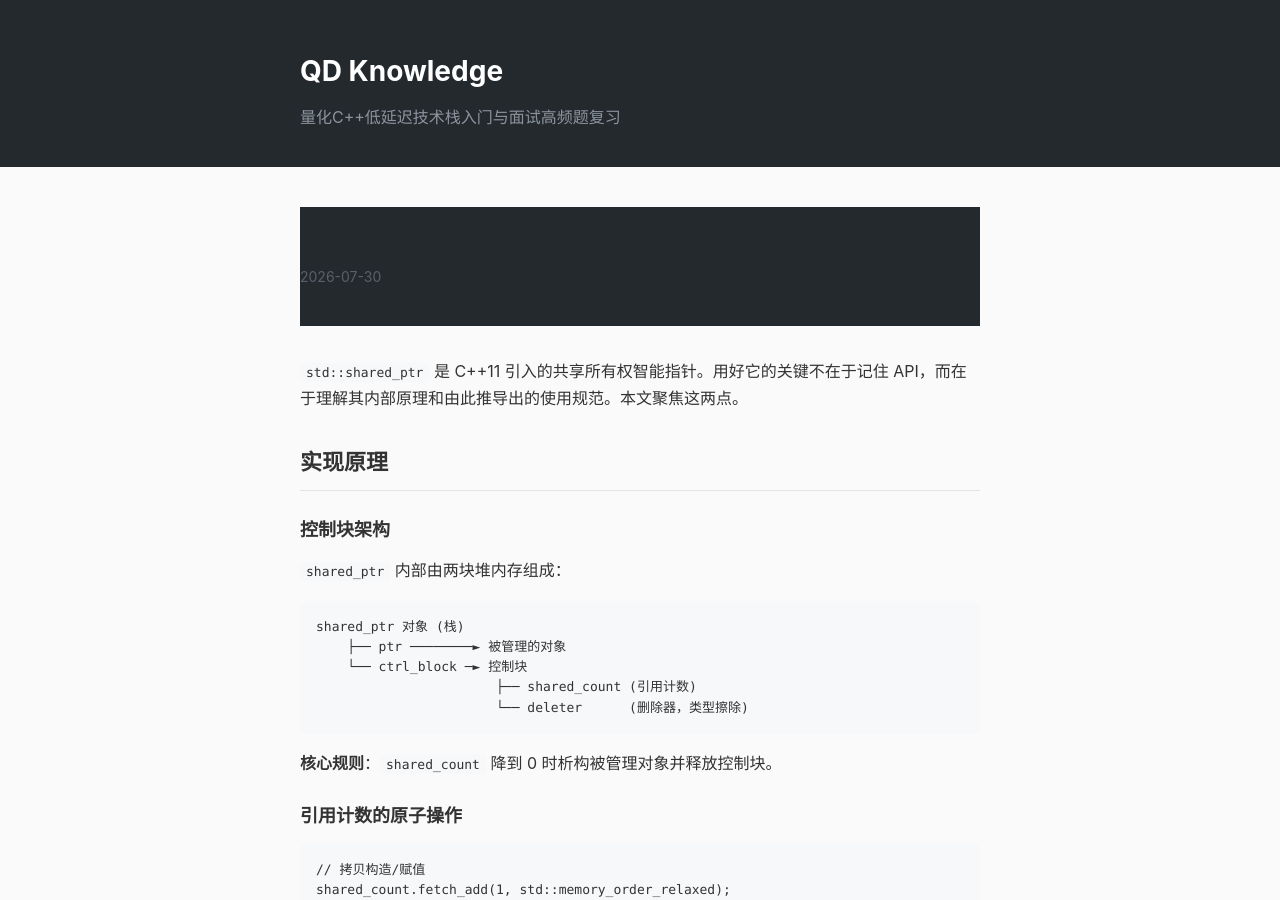
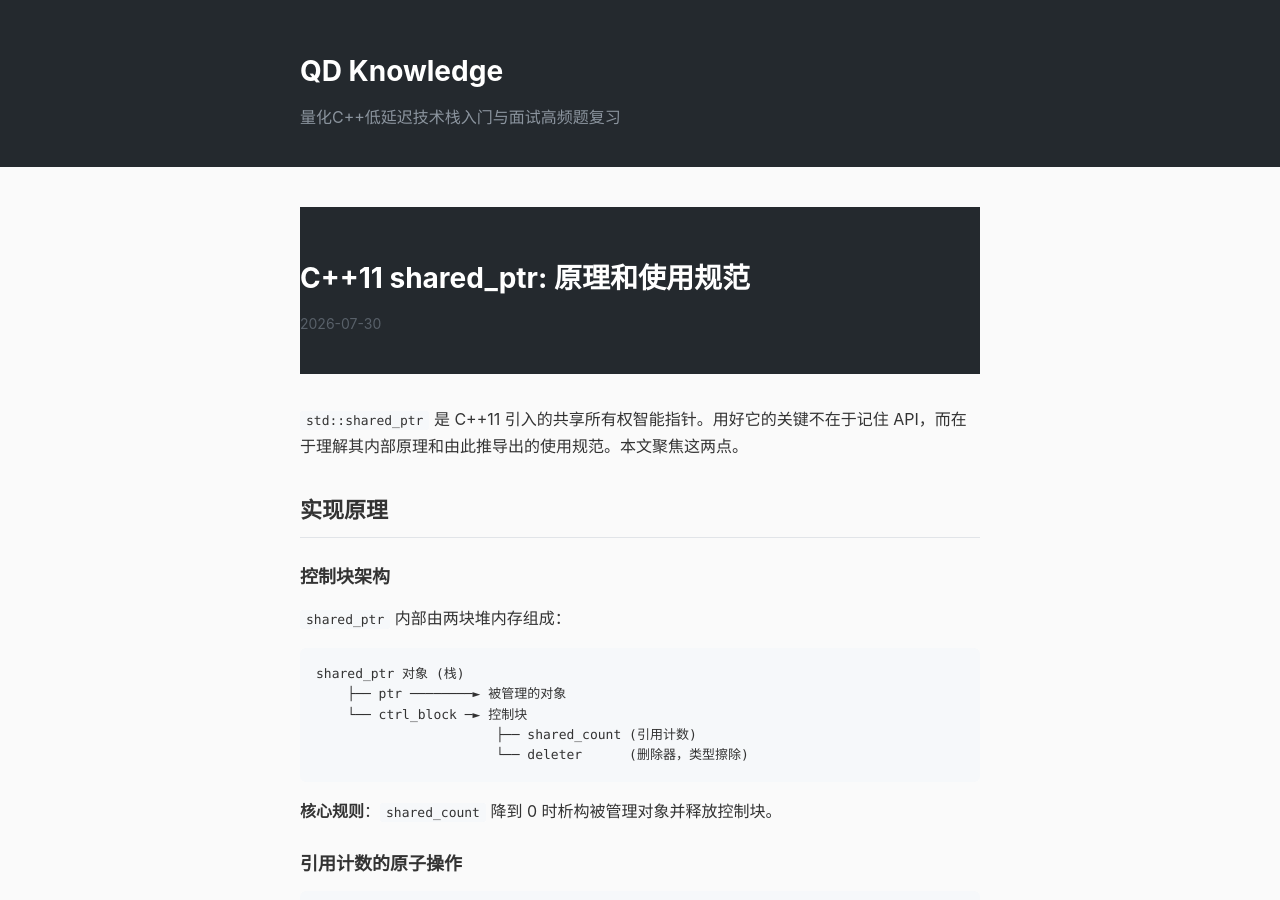
Before and after one commit to 4thcalabash/qd-knowledge, a Jekyll site: the page built from _posts/2026-07-30-cpp-shared-ptr-internals.md, in a window 1280 px wide and 900 px high. Built offline with Jekyll 4.4.1, drawn with Linux system fonts in a browser that asks for light colours.

Commit message:
Fix YAML: quote title containing colon

```diff
--- a/_posts/2026-07-30-cpp-shared-ptr-internals.md
+++ b/_posts/2026-07-30-cpp-shared-ptr-internals.md
@@ -1,5 +1,5 @@
 ---
-title: C++11 shared_ptr: 原理和使用规范
+title: "C++11 shared_ptr: 原理和使用规范"
 date: 2026-07-30 22:00:00 +0800
 ---
 
```
